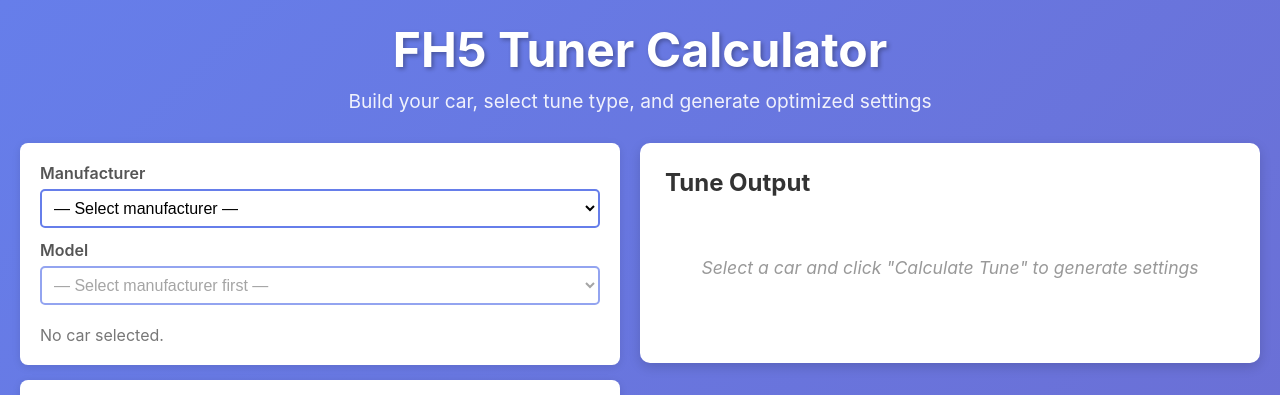
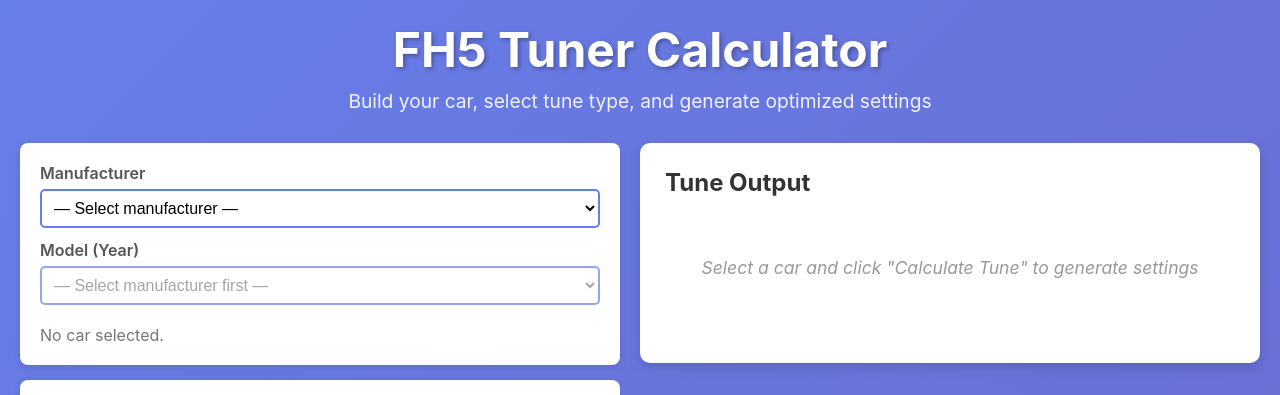
Before and after one commit to Frazmcc/FH5-Tuner, a React (Vite) app: page / in a window 1280 px wide. Shown: the top 395 px of the page. Built offline with nearby package versions, Linux system fonts and the light colour scheme.

Commit message:
Refactor CarPicker to support model-year selection

```diff
--- a/src/components/CarPicker.tsx
+++ b/src/components/CarPicker.tsx
@@ -5,7 +5,7 @@
   onSelect?: (car: Car | null) => void;
   initialManufacturer?: string;
   initialModel?: string;
-  showYearSelector?: boolean;
+  showYearSelector?: boolean; // still supported but default UX will set year from model selection
 };
 
 function uniqueSortedPreserveCase(items: string[]): string[] {
@@ -19,6 +19,8 @@
   return Array.from(map.values()).sort((a, b) => a.toLowerCase().localeCompare(b.toLowerCase()));
 }
 
+type ModelYear = { model: string; year: number | '' };
+
 export default function CarPicker({
   onSelect,
   initialManufacturer = '',
@@ -31,52 +33,86 @@
   const [model, setModel] = useState<string>(initialModel);
   const [year, setYear] = useState<number | ''>('');
 
+  // manufacturers list (unique, sorted)
   const manufacturers = useMemo(() => {
     const names = cars.map((c) => c.manufacturer);
     return uniqueSortedPreserveCase(names);
   }, [cars]);
 
-  const modelsForManufacturer = useMemo(() => {
-    if (!manufacturer) return [] as string[];
-    const filtered = cars
+  // model+year variants for the selected manufacturer
+  const modelYearOptions = useMemo(() => {
+    if (!manufacturer) return [] as ModelYear[];
+
+    // collect {model, year} from cars for the manufacturer
+    const variants = cars
       .filter((c) => c.manufacturer === manufacturer)
-      .map((c) => c.model);
-    return uniqueSortedPreserveCase(filtered);
+      .map((c) => ({ model: c.model, year: c.year ?? '' as number | '' }));
+
+    // dedupe by case-insensitive model + year, preserve first-seen casing
+    const map = new Map<string, ModelYear>();
+    for (const v of variants) {
+      const key = `${String(v.model).trim().toLowerCase()}|${String(v.year)}`;
+      if (!map.has(key)) map.set(key, v);
+    }
+
+    // convert to array and sort by year desc (missing year last), then model asc
+    const arr = Array.from(map.values());
+    arr.sort((a, b) => {
+      const ay = typeof a.year === 'number' ? a.year : -1;
+      const by = typeof b.year === 'number' ? b.year : -1;
+      if (ay !== by) return by - ay; // newer years first
+      return a.model.localeCompare(b.model);
+    });
+    return arr;
   }, [cars, manufacturer]);
 
-  const yearsForSelection = useMemo(() => {
-    if (!manufacturer || !model) return [] as number[];
-    const years = cars
-      .filter((c) => c.manufacturer === manufacturer && c.model === model)
-      .map((c) => (c.year ?? null))
-      .filter((y): y is number => typeof y === 'number');
-    return Array.from(new Set(years)).sort((a, b) => a - b);
-  }, [cars, manufacturer, model]);
+  // helper to format option label as "YEAR / MODEL" (or "MODEL" if year missing)
+  function formatModelYearLabel(m: ModelYear) {
+    return m.year ? `${m.year} / ${m.model}` : m.model;
+  }
 
+  // selected car object (prefers explicit year if set)
   const selectedCar = useMemo(() => {
     if (!manufacturer || !model) return null;
-    const candidates = cars.filter((c) => c.manufacturer === manufacturer && c.model === model);
-    if (candidates.length === 0) return null;
+    // if year set, match exact row; otherwise pick first matching model
     if (year && typeof year === 'number') {
-      const byYear = candidates.find((c) => c.year === year);
-      if (byYear) return byYear;
+      return cars.find((c) => c.manufacturer === manufacturer && c.model === model && c.year === year) ?? null;
     }
-    return candidates[0];
+    return cars.find((c) => c.manufacturer === manufacturer && c.model === model) ?? null;
   }, [cars, manufacturer, model, year]);
 
+  // notify parent when selection changes
   useEffect(() => {
     if (onSelect) onSelect(selectedCar);
   }, [selectedCar, onSelect]);
 
+  // reset model/year if manufacturer changes and selection invalid
   useEffect(() => {
-    if (manufacturer && model && !modelsForManufacturer.includes(model)) {
+    if (manufacturer) {
+      // if current model isn't in new manufacturer's variants, reset
+      const found = modelYearOptions.some((opt) => opt.model === model && opt.year === year);
+      if (!found) {
+        setModel('');
+        setYear('');
+      }
+    } else {
       setModel('');
       setYear('');
     }
-  }, [manufacturer, modelsForManufacturer, model]);
+  }, [manufacturer, modelYearOptions]); // eslint-disable-line react-hooks/exhaustive-deps
 
+  // reset year when model changes (unless model selection sets year)
   useEffect(() => {
-    setYear('');
+    // keep current year only if it matches an available variant for (manufacturer, model)
+    if (model) {
+      const match = modelYearOptions.find((opt) => opt.model === model && opt.year === year);
+      if (!match) {
+        setYear('');
+      }
+    } else {
+      setYear('');
+    }
+    // eslint-disable-next-line react-hooks/exhaustive-deps
   }, [model]);
 
   function handleManufacturerChange(e: ChangeEvent<HTMLSelectElement>) {
@@ -86,20 +122,32 @@
   }
 
   function handleModelChange(e: ChangeEvent<HTMLSelectElement>) {
-    setModel(e.target.value);
+    const val = e.target.value;
+    // value will be encoded as "model|||year" or just "model|||" if no year
+    // we encode as JSON string to avoid separator issues
+    try {
+      const parsed = JSON.parse(val) as ModelYear;
+      setModel(parsed.model);
+      setYear(parsed.year ?? '');
+    } catch {
+      // fallback - treat as raw model string
+      setModel(val);
+      setYear('');
+    }
   }
 
+  // small preview label for the selected car
   function labelFor(c?: Car | null): string {
     if (!c) return '';
     const parts: string[] = [];
     if (typeof c.pi === 'number') parts.push(`PI ${c.pi}`);
     if (typeof c.power_hp === 'number') parts.push(`${c.power_hp} hp`);
     if (typeof c.weight_lbs === 'number') parts.push(`@ ${c.weight_lbs} lbs`);
-    return `${c.manufacturer} ${c.model}${c.year ? ' ' + c.year : ''}${parts.length ? ' — ' + parts.join(' | ') : ''}`;
+    return `${c.year ? c.year + ' / ' : ''}${c.manufacturer} ${c.model}${parts.length ? ' — ' + parts.join(' | ') : ''}`;
   }
 
   return (
-    <div style={{ maxWidth: 560 }}>
+    <div style={{ maxWidth: 700 }}>
       <label htmlFor="manufacturer-select" style={{ display: 'block', marginBottom: 6 }}>
         Manufacturer
       </label>
@@ -118,24 +166,26 @@
       </select>
 
       <label htmlFor="model-select" style={{ display: 'block', marginBottom: 6 }}>
-        Model
+        Model (Year)
       </label>
       <select
         id="model-select"
-        value={model}
+        value={model ? JSON.stringify({ model, year }) : ''}
         onChange={handleModelChange}
         style={{ width: '100%', padding: 8, marginBottom: 12 }}
         disabled={!manufacturer}
       >
-        <option value="">{manufacturer ? '— Select model —' : '— Select manufacturer first —'}</option>
-        {modelsForManufacturer.map((m) => (
-          <option key={m} value={m}>
-            {m}
+        <option value="">{manufacturer ? '— Select model (year) —' : '— Select manufacturer first —'}</option>
+        {modelYearOptions.map((opt) => (
+          // encode full object in value so we can set both model & year on select
+          <option key={`${opt.model}|||${String(opt.year)}`} value={JSON.stringify(opt)}>
+            {formatModelYearLabel(opt)}
           </option>
         ))}
       </select>
 
-      {showYearSelector && modelsForManufacturer.length > 0 && (
+      {/* keep optional year selector if you still want to override year separately */}
+      {showYearSelector && model && (
         <>
           <label htmlFor="year-select" style={{ display: 'block', marginBottom: 6 }}>
             Year / Variant
@@ -151,11 +201,20 @@
             disabled={!model}
           >
             <option value="">{model ? '— Select year (optional) —' : '— Select model first —'}</option>
-            {yearsForSelection.map((y) => (
-              <option key={y} value={y}>
-                {y}
-              </option>
-            ))}
+            {Array.from(
+              new Set(
+                cars
+                  .filter((c) => c.manufacturer === manufacturer && c.model === model)
+                  .map((c) => c.year)
+                  .filter((y): y is number => typeof y === 'number'),
+              ),
+            )
+              .sort((a, b) => b - a)
+              .map((y) => (
+                <option key={y} value={y}>
+                  {y}
+                </option>
+              ))}
           </select>
         </>
       )}
```
